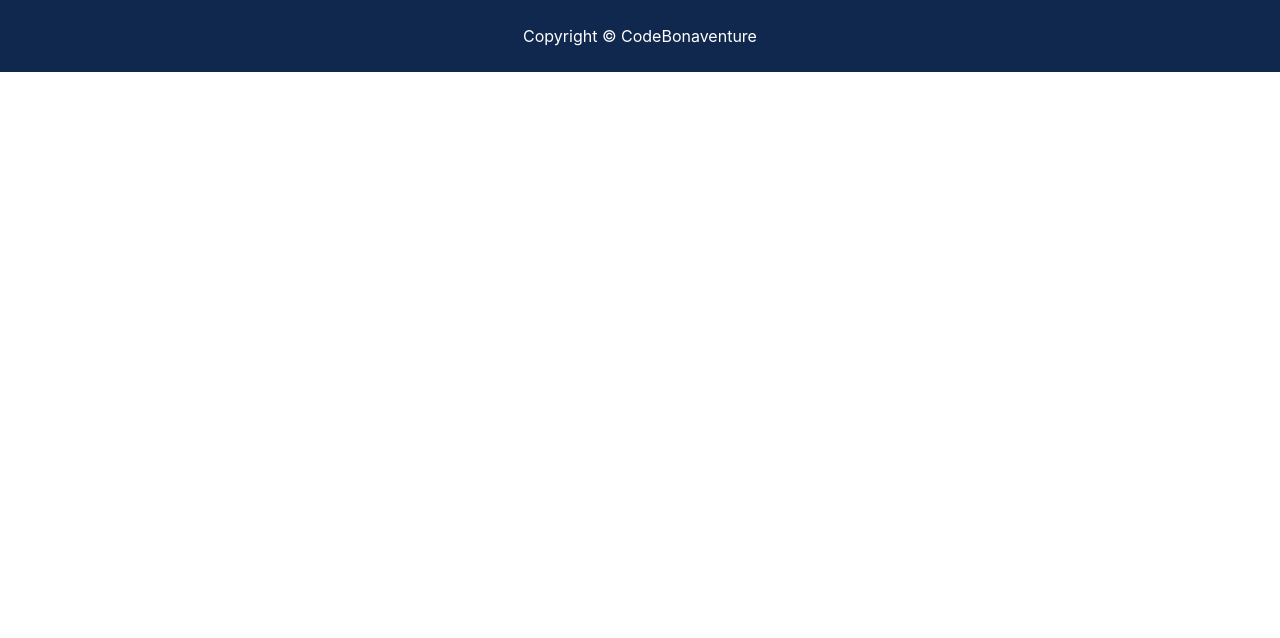
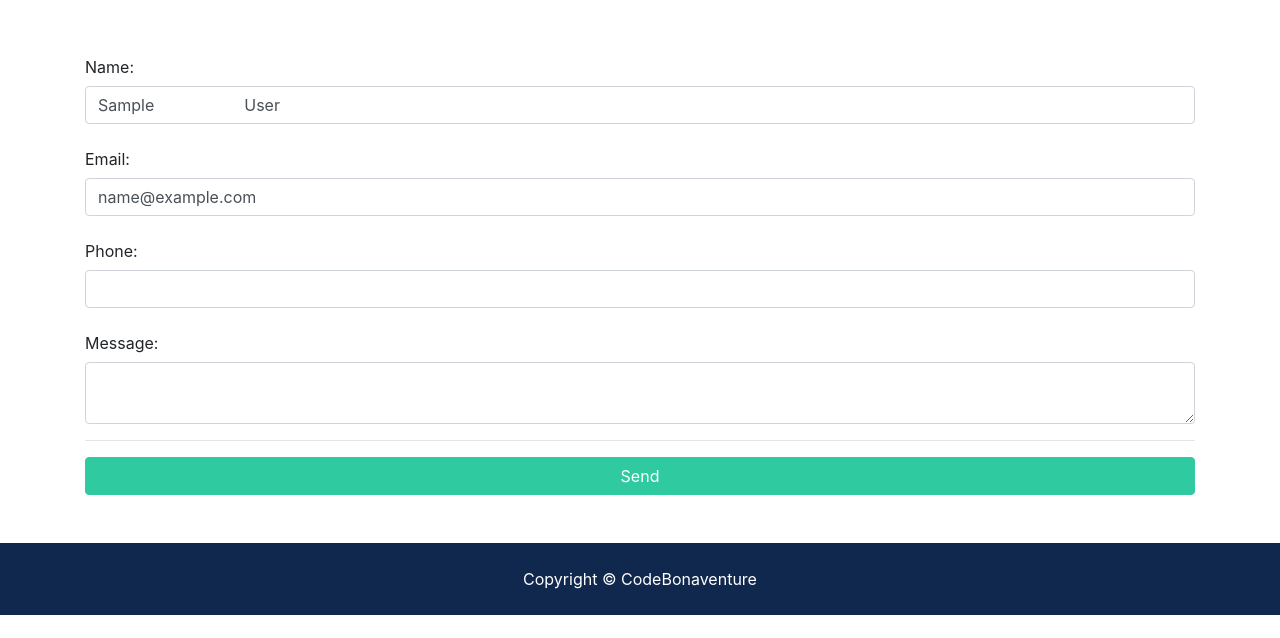
Before and after one commit to bonaventureogeto/MatatuFare, a Django app: template templates/pages/contact.html in a window 1280 px wide. Shown: the part 162-800 px from the top of the page. Run offline with Django 3.2, Linux system fonts and the light colour scheme; the template is opened without the code that fills it, so the values that code supplies are empty; the visitor is signed in with stand-in values (Sample User, id 1); some libraries are stand-ins or nearby versions.

Commit message:
Created contact form

```diff
--- a/accounts/views.py
+++ b/accounts/views.py
@@ -69,10 +69,4 @@ def logout(request):
 
 
 def dashboard(request):
-    # user_contacts = Contact.objects.order_by(
-    #     '-contact_date').filter(user_id=request.user.id)
-
-    # context = {
-    #     'contacts': user_contacts
-    # }
     return render(request, 'pages/index.html')
--- a/mat/urls.py
+++ b/mat/urls.py
@@ -21,7 +21,6 @@ urlpatterns = [
     path('routes/', include('routes.urls')),
     path('', include('pages.urls')),
     path('admin/', admin.site.urls),
-    # path('auth/', include('authentication.urls'))
     path('accounts/', include('accounts.urls')),
     path('contacts/', include('contacts.urls')),
 ]
--- a/pages/urls.py
+++ b/pages/urls.py
@@ -4,5 +4,5 @@ from . import views
 
 urlpatterns = [
     path('',  views.index, name='index'),
-    path('about', views.about, name='about')
+    path('about', views.about, name='about'),
 ]
--- a/pages/views.py
+++ b/pages/views.py
@@ -3,7 +3,6 @@ from django.http import HttpResponse
 
 
 def index(request):
-
     return render(request, 'pages/index.html')
 
 
--- a/templates/pages/contact.html
+++ b/templates/pages/contact.html
@@ -1,40 +1,53 @@
 {% extends 'base.html' %}
+
+{% block title %} | Contact Us {% endblock %}
 
 {% load static %}
 
-{% block title %} | Contact Us {% endblock %}
-
 {% block content %}
+<section id="team" class="py-5">
+    <div class="container">
         <!-- Contact Modal -->
-<div class="modal fade" id="inquiryModal" role="dialog">
-    <div class="modal-dialog">
-        <div class="modal-content">
-            <div class="modal-body">
-                <form>
+        <form action="{% url 'contact' %}" method="POST">
+            {% csrf_token %}
+            {% if user.is_authenticated %}
+            <input type="hidden" name="user_id"
+                value="{{ user.id }}">
+            {% else %}
+            <input type="hidden" name="user_id" value="0">
+            {% endif %}
             <div class="form-group">
                 <label for="name" class="col-form-label">Name:</label>
-                        <input type="text" name="name" class="form-control"
-                            required>
+                <input type="text" name="name"
+                    class="form-control"
+                    {% if user.is_authenticated %}
+                    value="{{ user.first_name }}
+                    {{ user.last_name }}"
+                    {% endif %} required>
             </div>
             <div class="form-group">
                 <label for="email" class="col-form-label">Email:</label>
-                        <input type="email" name="email" class="form-control"
-                            required>
+                <input type="email" name="email"
+                    class="form-control"
+                    {% if user.is_authenticated %}
+                    value="{{ user.email }}"
+                    {% endif %} required>
             </div>
             <div class="form-group">
                 <label for="phone" class="col-form-label">Phone:</label>
-                        <input type="text" name="phone" class="form-control">
+                <input type="text" name="phone"
+                    class="form-control">
             </div>
             <div class="form-group">
                 <label for="message" class="col-form-label">Message:</label>
                 <textarea name="message" class="form-control"></textarea>
             </div>
             <hr>
-                    <input type="submit" value="Send" class="btn btn-block
+            <input type="submit" value="Send" class="btn
+                btn-block
                 btn-secondary">
         </form>
+
     </div>
-        </div>
-    </div>
-</div>
+</section>
 {% endblock %}
--- a/templates/routes/search.html
+++ b/templates/routes/search.html
@@ -70,9 +70,7 @@
         {% endfor %}
         {% else %}
         <div class="col-md-12">
-            <p>Thank you for using MatatuFare. This Route is not available but
-                it
-                will be added soon.</p>
+            <p>Thank you for using MatatuFare. The Route is not available.</p>
         </div>
         {% endif %}
     </div>
```
Also changed, not shown: contacts/views.py (+12 -6 lines). Lines whose indentation alone changed are shown as unchanged.
